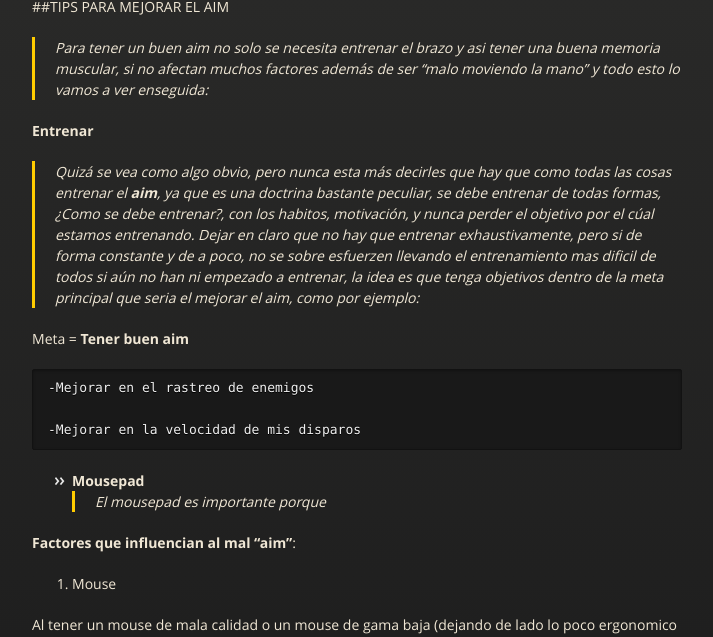
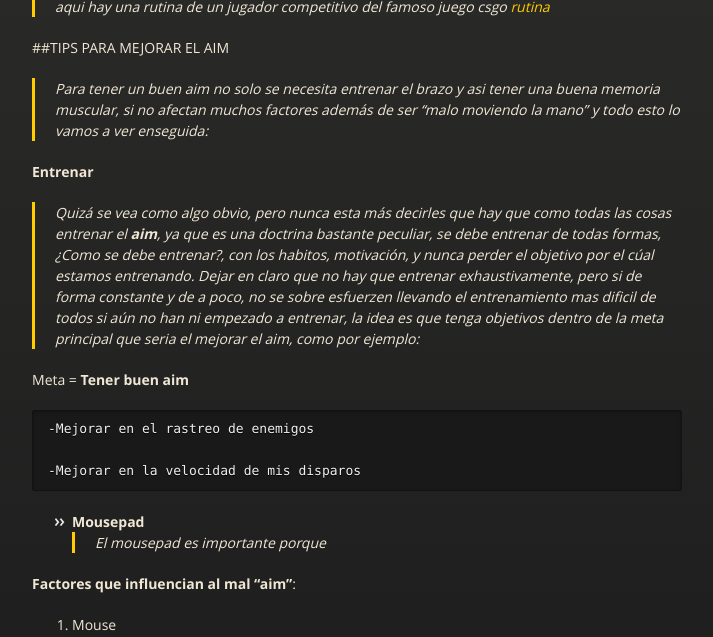
Before and after one commit to zetheer/cs-go-aim, a Jekyll site: the page built from index.md, in a window 1280 px wide and 900 px high, scrolled down 705 px, cut to the strip 263-900 px from the top of the window. Shown: the whole strip, without its empty margins (283-996 px from the left). Built offline with Jekyll 4.4.1, drawn with Linux system fonts in a browser that asks for light colours; our own code applies the rules of GitHub Pages for plain Markdown files; the repository's description, which GitHub fills in, is left out.

Commit message:
Update index.md

```diff
--- a/index.md
+++ b/index.md
@@ -14,6 +14,7 @@ Tambien una de las aplicaciones/juego que sirve para poder practicar el aim de u
 
 ![Branching](http://wzgamerslab.net/img_games/2018_tri1/aim_lab_principal.jpg)
 
+>aqui hay una rutina de un jugador competitivo del famoso juego csgo [rutina](https://steamcommunity.com/sharedfiles/filedetails/?id=2421757108)
 
 
  ##TIPS PARA MEJORAR EL AIM
```
